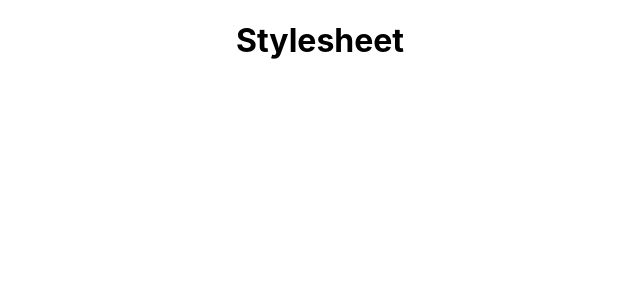
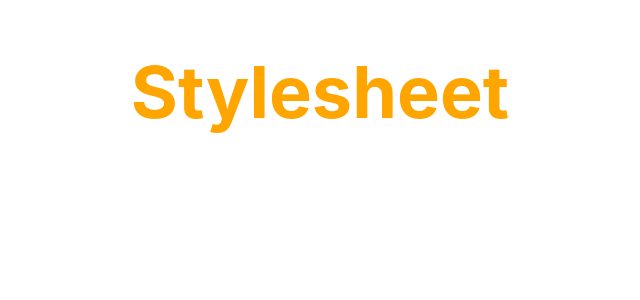
Before and after one commit to siegfred14/reactStudy, a React (Create React App) app: page / in a window 1280 px wide. Shown: the top 300 px of the page, without its empty margins (320-960 px from the left). Built offline with nearby package versions, Linux system fonts and the light colour scheme.

Commit message:
styling with template literals

```diff
--- a/src/App.js
+++ b/src/App.js
@@ -15,7 +15,7 @@
 function App() {
   return (
     <div className="App">
-      <Stylesheet primary={false} />
+      <Stylesheet primary={true} />
       {/* <NameList /> */}
       {/* <UserGreeting /> */}
       {/* <ParentComponent /> */}
--- a/src/components/Stylesheet.js
+++ b/src/components/Stylesheet.js
@@ -11,7 +11,7 @@
   let className = props.primary ? "primary" : "";
   return (
     <div>
-      <h1 className={className}>Stylesheet</h1>
+      <h1 className={`${className} font-xl`}>Stylesheet</h1>
     </div>
   );
 }
--- a/src/components/myStyles.css
+++ b/src/components/myStyles.css
@@ -1,3 +1,7 @@
 .primary {
   color: orange;
 }
+
+.font-xl {
+  font-size: 72px;
+}
```
